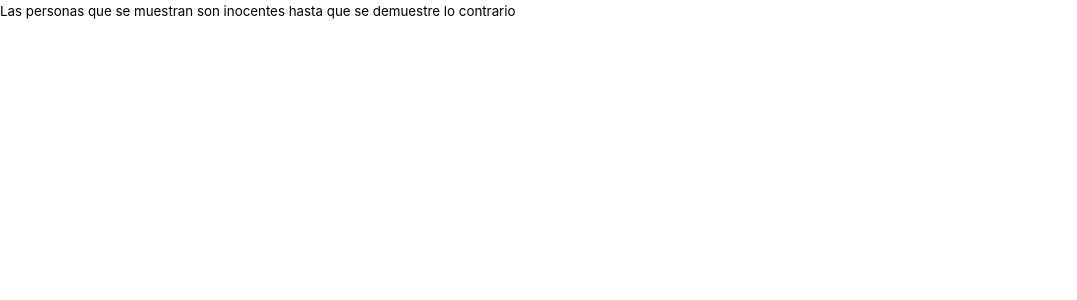
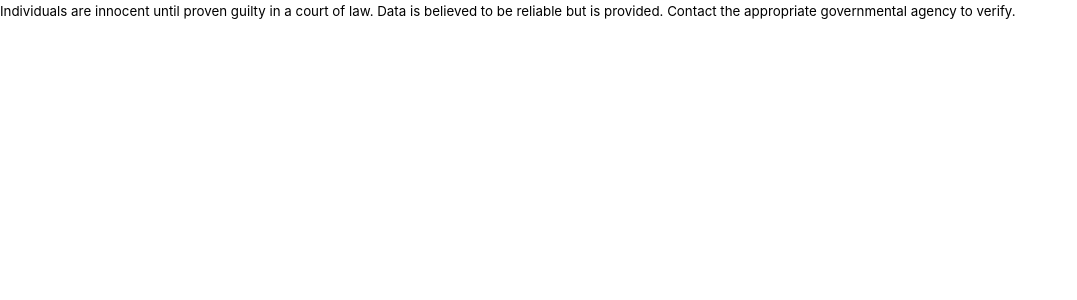
Before and after one commit to SergioH1/Proyecto-Grupo-202205, a React (Create React App) app: page / in a window 1280 px wide. Shown: the top 300 px of the page, without its empty margins (0-1077 px from the left). Built offline with nearby package versions, Linux system fonts and the light colour scheme; no server answers.

Commit message:
Updata legal text at footer

```diff
--- a/src/components/footer/Footer.tsx
+++ b/src/components/footer/Footer.tsx
@@ -2,8 +2,9 @@ export function Footer() {
     return (
         <footer>
             <small>
-                Las personas que se muestran son inocentes hasta que se
-                demuestre lo contrario
+                Individuals are innocent until proven guilty in a court of law.
+                Data is believed to be reliable but is provided. Contact the
+                appropriate governmental agency to verify.
             </small>
         </footer>
     );
```
